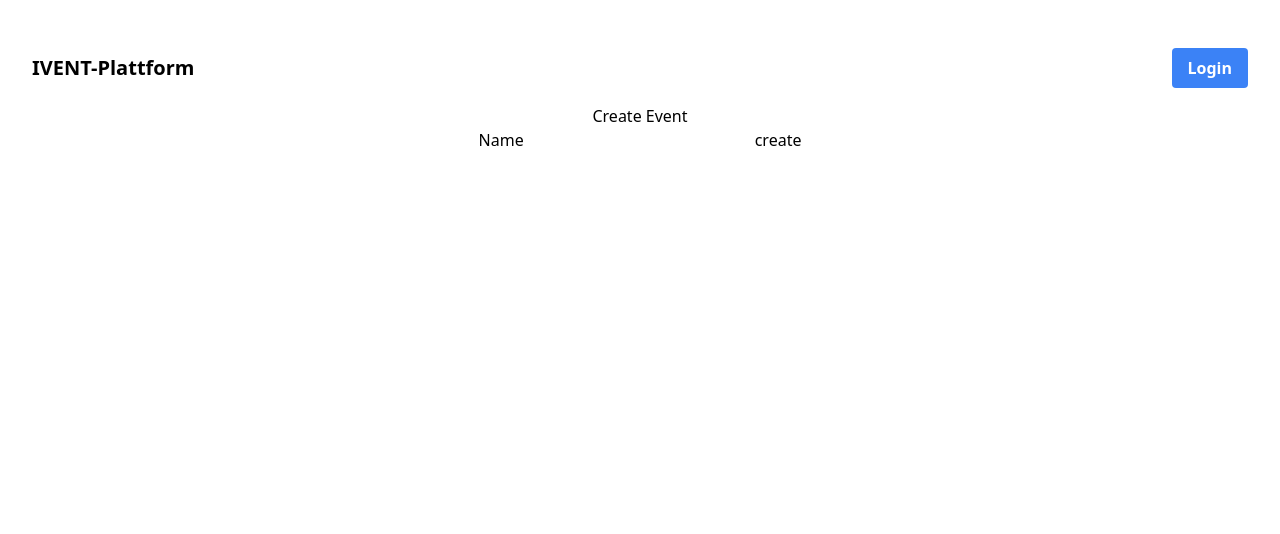
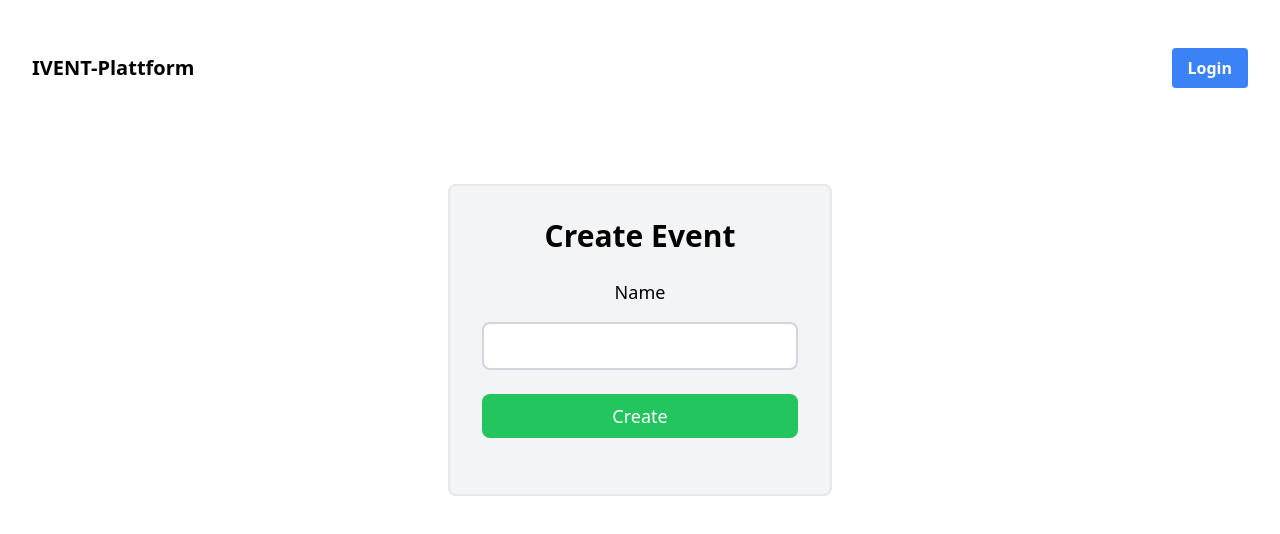
Before and after one commit to fkropfhamer/ivent-platform, a React (Vite) app in the folder web/: page /events/create in a window 1280 px wide. Shown: the top 534 px of the page. Built offline with nearby package versions, Linux system fonts and the light colour scheme.

Commit message:
improved event creation visuals

```diff
--- a/web/src/routes/CreateEvent.tsx
+++ b/web/src/routes/CreateEvent.tsx
@@ -14,15 +14,26 @@ export const CreateEvent = () => {
         navigate("/events")
     }
 
-    return <>
-        <h1>Create Event</h1>
-        <form onSubmit={handleSubmit}>
-            <label>
-                Name
-                <input type="text" value={name} onChange={e => setName(e.target.value)} />
-            </label>
-
-            <button type="submit">create</button>
-        </form>
-    </>
+    return (
+        <div className="w-96 bg-gray-100 rounded-lg mx-auto my-20 p-8 border-2 border-gray-200">
+            <h1 className="text-3xl text-center font-bold mb-6">Create Event</h1>
+            <form onSubmit={handleSubmit} className="flex flex-col">
+                <label className="block text-lg mb-4">
+                    Name
+                </label>
+                <input
+                    type="text"
+                    className="w-full px-4 py-2 rounded-lg text-lg mb-6 border-2 border-gray-300"
+                    value={name}
+                    onChange={(e) => setName(e.target.value)}
+                />
+                <button
+                    type="submit"
+                    className="w-full bg-green-500 hover:bg-green-600 text-white rounded-lg py-2 text-lg mb-6"
+                >
+                    Create
+                </button>
+            </form>
+        </div>
+    )
 }
```
